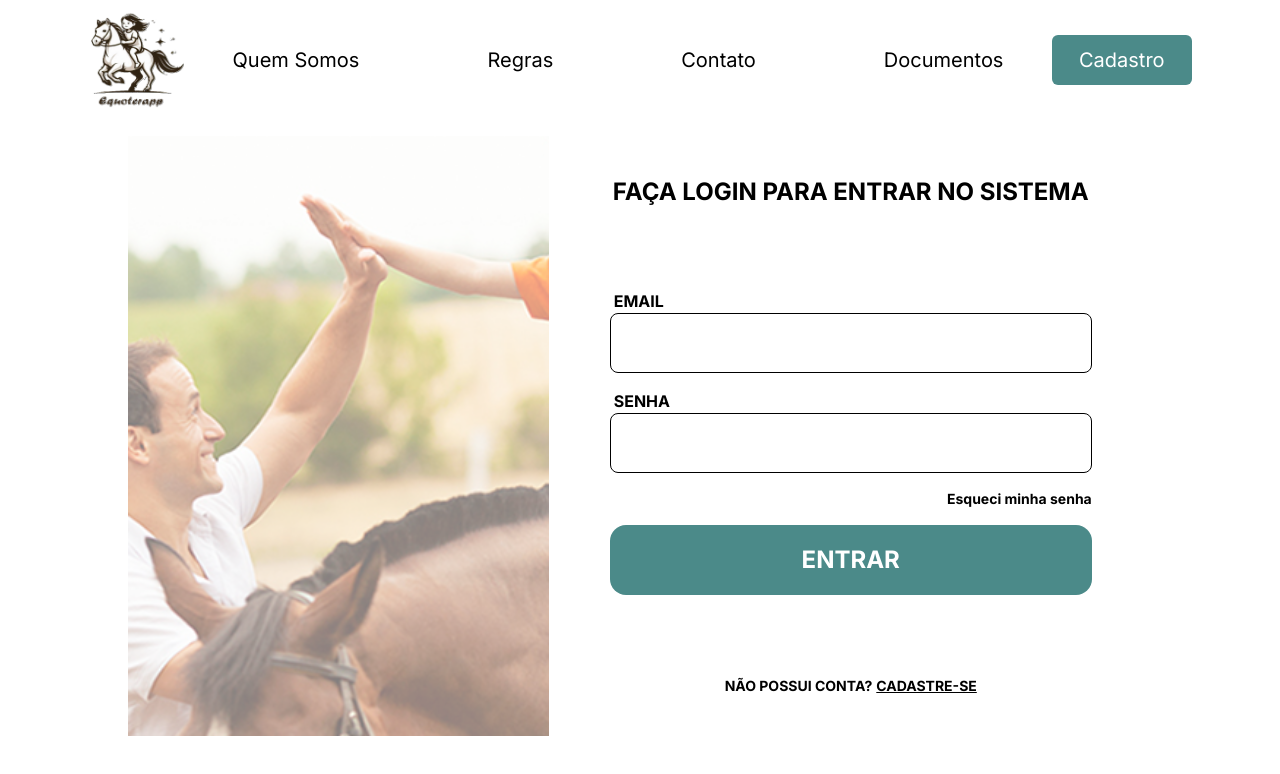
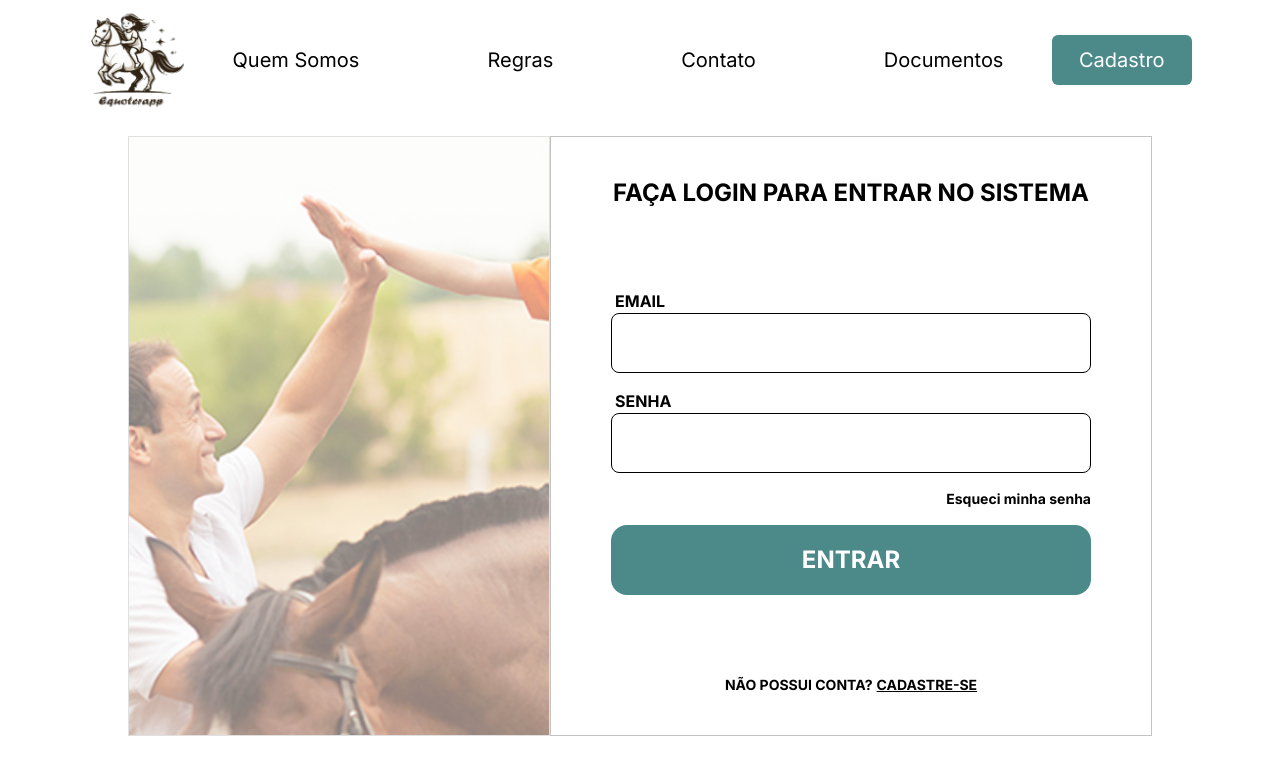
Before and after one commit to lucas037/equoterapp-front, a Next.js app: page /login in a window 1280 px wide. Shown: the top 774 px of the page. Built offline with nearby package versions, Linux system fonts and the light colour scheme.

Commit message:
update: Correção visual para deixar página com bordas

```diff
--- a/src/app/login/page.tsx
+++ b/src/app/login/page.tsx
@@ -8,7 +8,6 @@ export default function Login() {
   function handleClick() {
     window.location.href = "/cadastro";
   }
-
   const [email, setEmail] = useState("");
   const [password, setPassword] = useState("");
 
@@ -16,22 +15,22 @@ export default function Login() {
 
     <div className="h-screen w-full flex flex-col items-center">
 
-      <Header buttonName='Cadastro' handleClick={handleClick}/>
+      <Header buttonName='Cadastro' handleClick={handleClick} />
 
       <div className='h-[75%] w-[80%] flex'>
         <img
           src="/assets/adulto.png"
           alt="foto"
-          className="w-auto h-full opacity-50 hidden xl:flex xl:max-w-[100%]"
+          className="w-auto h-full opacity-50 border border-[#C3C3C3] hidden xl:flex xl:max-w-[100%]"
         />
 
-        <div className='w-full h-full flex flex-col items-center justify-around text-2xl font-bold'>
+        <div className='w-full h-full flex flex-col items-center justify-around text-2xl font-bold border border-[#C3C3C3] xl:flex xl:max-w-[100%]'>
 
           <div>FAÇA LOGIN PARA ENTRAR NO SISTEMA</div>
 
           <div className='w-[80%] flex flex-col items-center gap-4'>
             <Input name={"EMAIL"} width={"w-full"} value={email} onChange={setEmail} />
-            <Input name={"SENHA"} width={"w-full"} value={password} onChange={setPassword} type="password"/>
+            <Input name={"SENHA"} width={"w-full"} value={password} onChange={setPassword} type="password" />
             <div className='w-full flex justify-end text-sm'>Esqueci minha senha</div>
             <div className='w-full h-[70px] bg-[#4B8A89] text-white rounded-2xl flex justify-center items-center'>
               ENTRAR
@@ -39,10 +38,14 @@ export default function Login() {
           </div>
 
           <div className='text-sm flex gap-1'>
-            NÃO POSSUI CONTA? <div className='font-bold text-black underline'>CADASTRE-SE</div>
+            NÃO POSSUI CONTA?
+            <div
+              className='font-bold text-black underline cursor-pointer'
+              onClick={() => window.location.href = "/cadastro"}
+            >
+              CADASTRE-SE
+            </div>
           </div>
-
-
         </div>
       </div>
 
```
